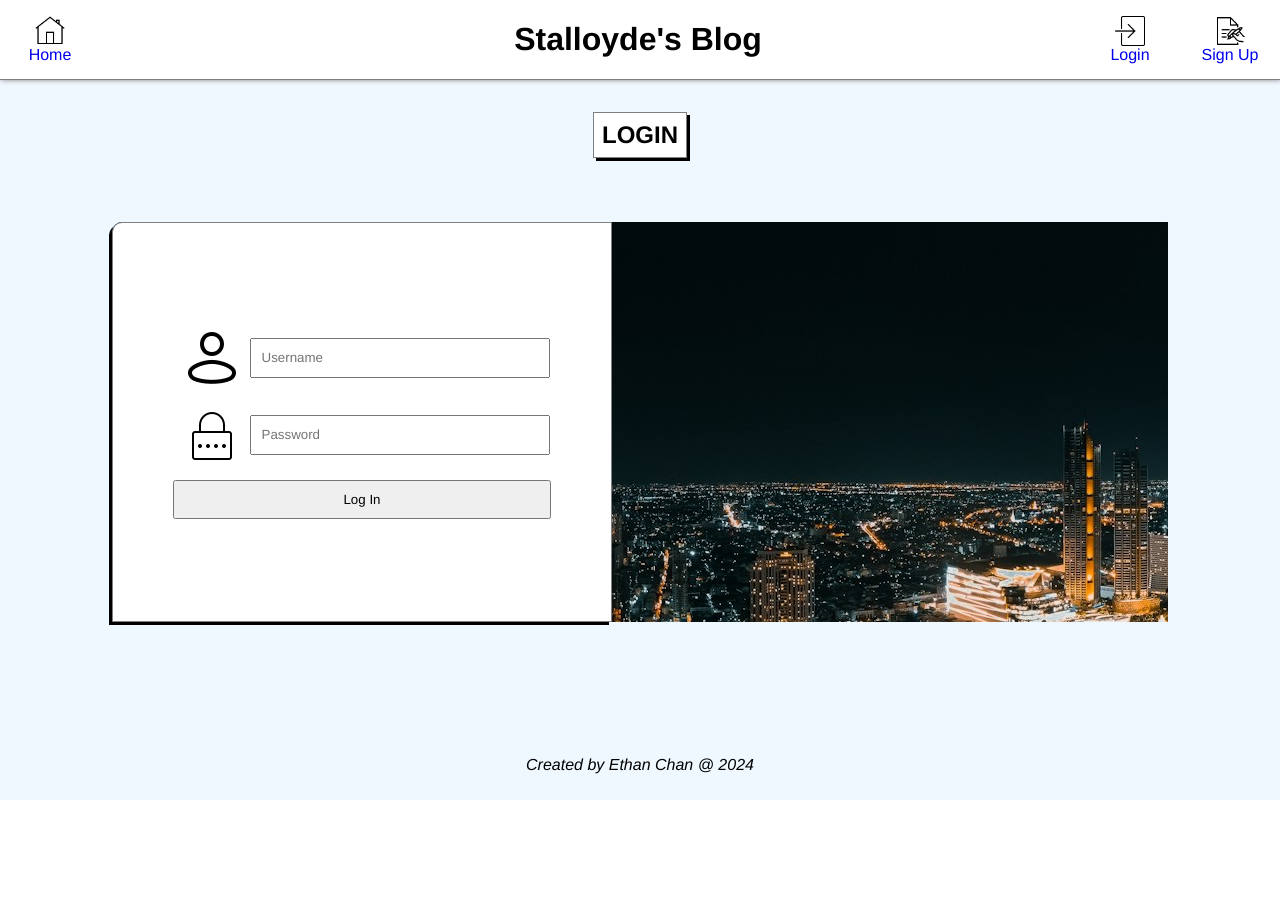
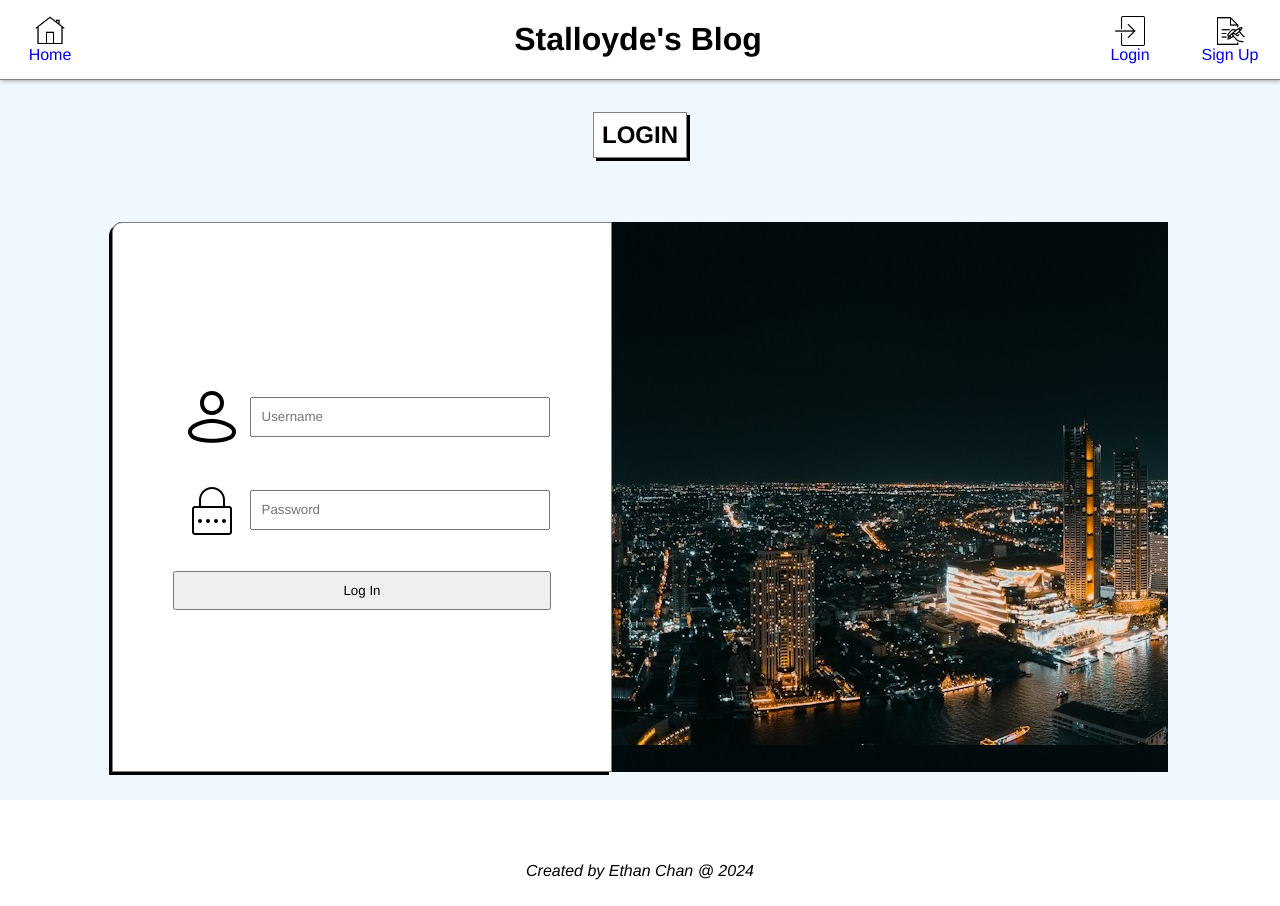
Before and after one commit to Stalloyde/blogapi-client, a React app: page /login in a window 1280 px wide. Before the commit the page ends 800 px from the top, so only its background shows below. Built offline with nearby package versions, Linux system fonts and the light colour scheme; the HTML template or start-up script is replaced by a standard one.

Commit message:
Resize form height

```diff
--- a/src/components/login/login.module.css
+++ b/src/components/login/login.module.css
@@ -19,9 +19,10 @@
     flex-direction: column;
     align-items: center;
     justify-content: center;
+    height: 550px;
+    width: 500px;
+    gap: 1em;
     background-color: white;
-    height: 400px;
-    width: 500px;
     border:1px solid gray;
     box-shadow: -3px 3px black;
     border-radius: 10px 0px 0px;
--- a/src/components/login/login.tsx
+++ b/src/components/login/login.tsx
@@ -24,15 +24,28 @@ function Login() {
         </div>
 
         <div className={styles.content}>
-          <form method='post' className={styles.form}>
+          <form
+            method='post'
+            action='http://localhost:5173/posts'
+            className={styles.form}>
             <div>
               <img src={usernameIcon} alt='username' />
-              <input type='text' id='username' placeholder='Username' />
+              <input
+                type='text'
+                id='username'
+                name='username'
+                placeholder='Username'
+              />
             </div>
 
             <div>
               <img src={passwordIcon} alt='password' />
-              <input type='password' id='password' placeholder='Password' />
+              <input
+                type='password'
+                id='password'
+                name='password'
+                placeholder='Password'
+              />
             </div>
 
             <div>
```
